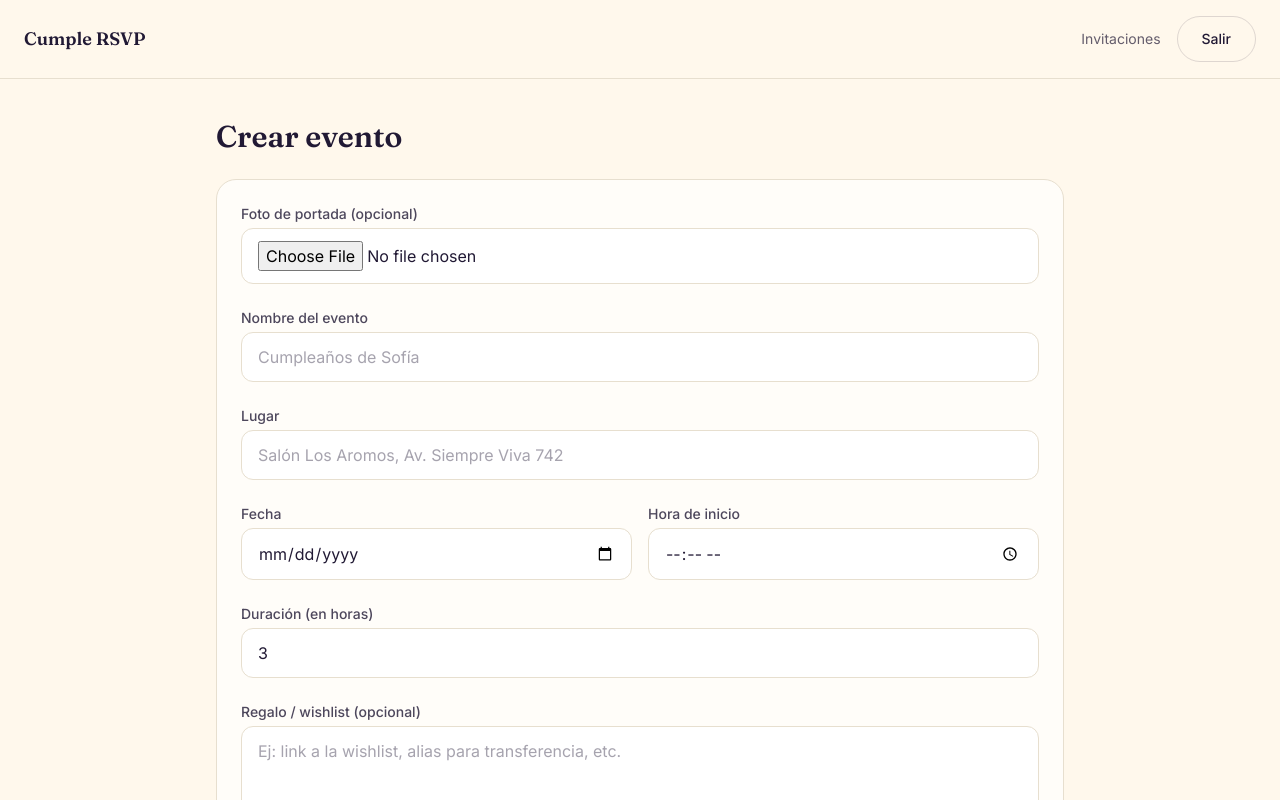
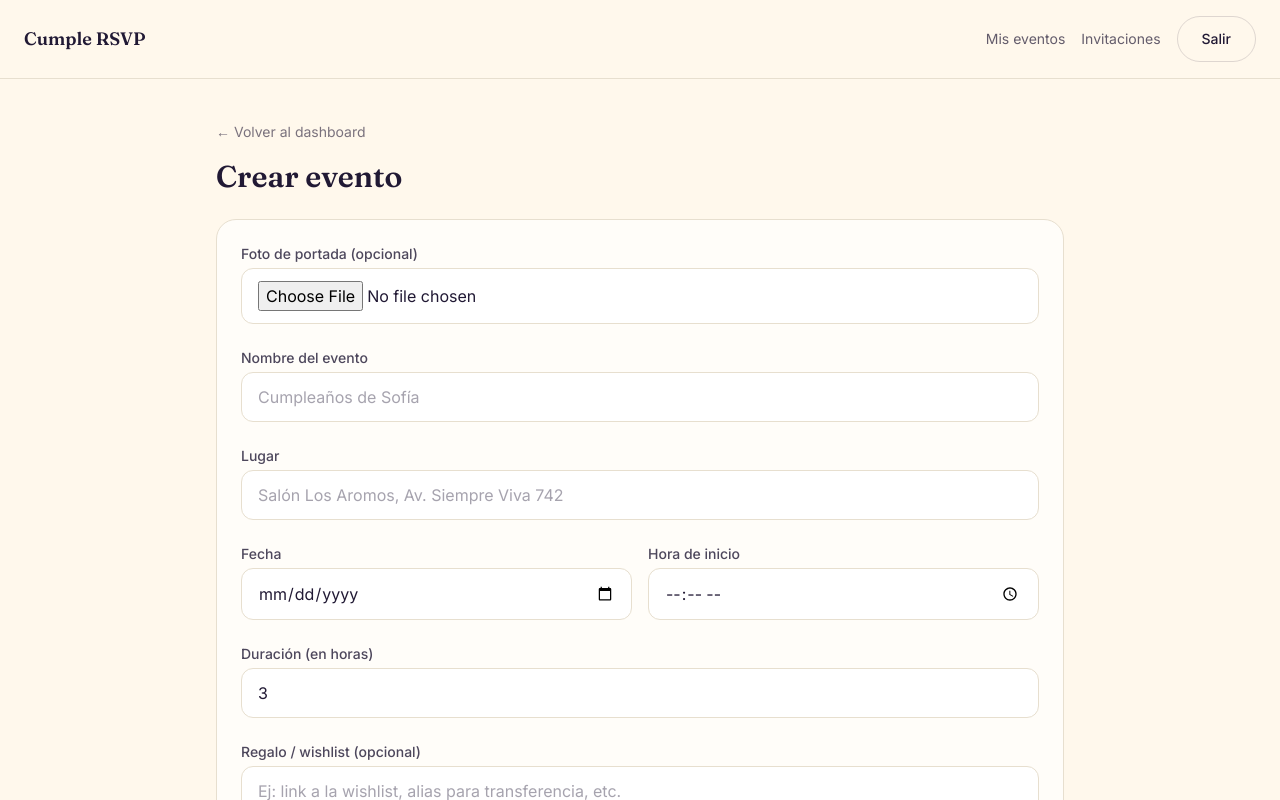
Before and after one commit to BrunoViera/rsvp, a Next.js app: page /dashboard/eventos/nuevo in a window 1280 px wide. Shown: the top 800 px of the page. Built offline with nearby package versions, Linux system fonts and the light colour scheme; no server answers.

Commit message:
improve ui

```diff
--- a/app/dashboard/eventos/[id]/editar/page.tsx
+++ b/app/dashboard/eventos/[id]/editar/page.tsx
@@ -1,3 +1,4 @@
+import Link from "next/link";
 import { notFound } from "next/navigation";
 import { createClient } from "@/lib/supabase/server";
 import type { EventRow } from "@/lib/types";
@@ -24,7 +25,14 @@ export default async function EditarEventoPage({
 
   return (
     <div>
-      <h1 className="font-display text-3xl font-semibold text-ink">
+      <Link
+        href={`/dashboard/eventos/${event.id}`}
+        className="inline-flex items-center gap-1 text-sm text-ink/60 hover:text-ink"
+      >
+        ← Volver al evento
+      </Link>
+
+      <h1 className="mt-4 font-display text-3xl font-semibold text-ink">
         Editar evento
       </h1>
       <div className="card mt-6">
--- a/app/dashboard/eventos/[id]/page.tsx
+++ b/app/dashboard/eventos/[id]/page.tsx
@@ -47,7 +47,14 @@ export default async function EventoDetallePage({
 
   return (
     <div>
-      <div className="flex items-center justify-between">
+      <Link
+        href="/dashboard"
+        className="inline-flex items-center gap-1 text-sm text-ink/60 hover:text-ink"
+      >
+        ← Volver al dashboard
+      </Link>
+
+      <div className="mt-4 flex items-center justify-between">
         <h1 className="font-display text-3xl font-semibold text-ink">
           {event.name}
         </h1>
--- a/app/dashboard/eventos/nuevo/page.tsx
+++ b/app/dashboard/eventos/nuevo/page.tsx
@@ -1,10 +1,18 @@
+import Link from "next/link";
 import EventForm from "../event-form";
 import { createEvent } from "../actions";
 
 export default function NuevoEventoPage() {
   return (
     <div>
-      <h1 className="font-display text-3xl font-semibold text-ink">
+      <Link
+        href="/dashboard"
+        className="inline-flex items-center gap-1 text-sm text-ink/60 hover:text-ink"
+      >
+        ← Volver al dashboard
+      </Link>
+
+      <h1 className="mt-4 font-display text-3xl font-semibold text-ink">
         Crear evento
       </h1>
       <div className="card mt-6">
--- a/app/dashboard/layout.tsx
+++ b/app/dashboard/layout.tsx
@@ -15,10 +15,16 @@ export default async function DashboardLayout({
   return (
     <div className="min-h-screen">
       <header className="flex items-center justify-between border-b border-line px-6 py-4">
-        <span className="font-display text-lg font-semibold text-ink">
+        <Link
+          href="/dashboard"
+          className="font-display text-lg font-semibold text-ink hover:text-ink/80"
+        >
           Cumple RSVP
-        </span>
+        </Link>
         <div className="flex items-center gap-4">
+          <Link href="/dashboard" className="text-sm text-ink/70 hover:text-ink">
+            Mis eventos
+          </Link>
           <Link href="/dashboard/invitaciones" className="text-sm text-ink/70 hover:text-ink">
             Invitaciones
           </Link>
```
Also changed, not shown: 1 other file (tests, documents, lock files or other folders).
